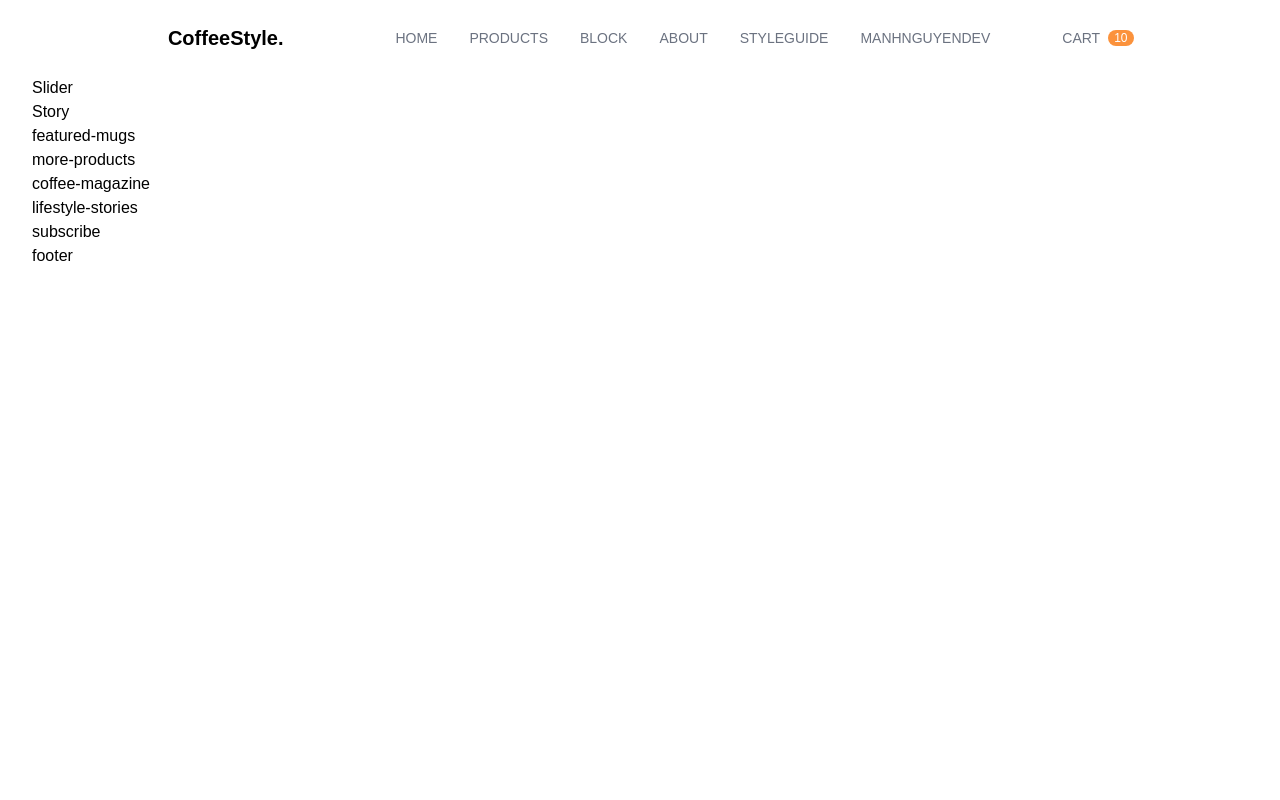
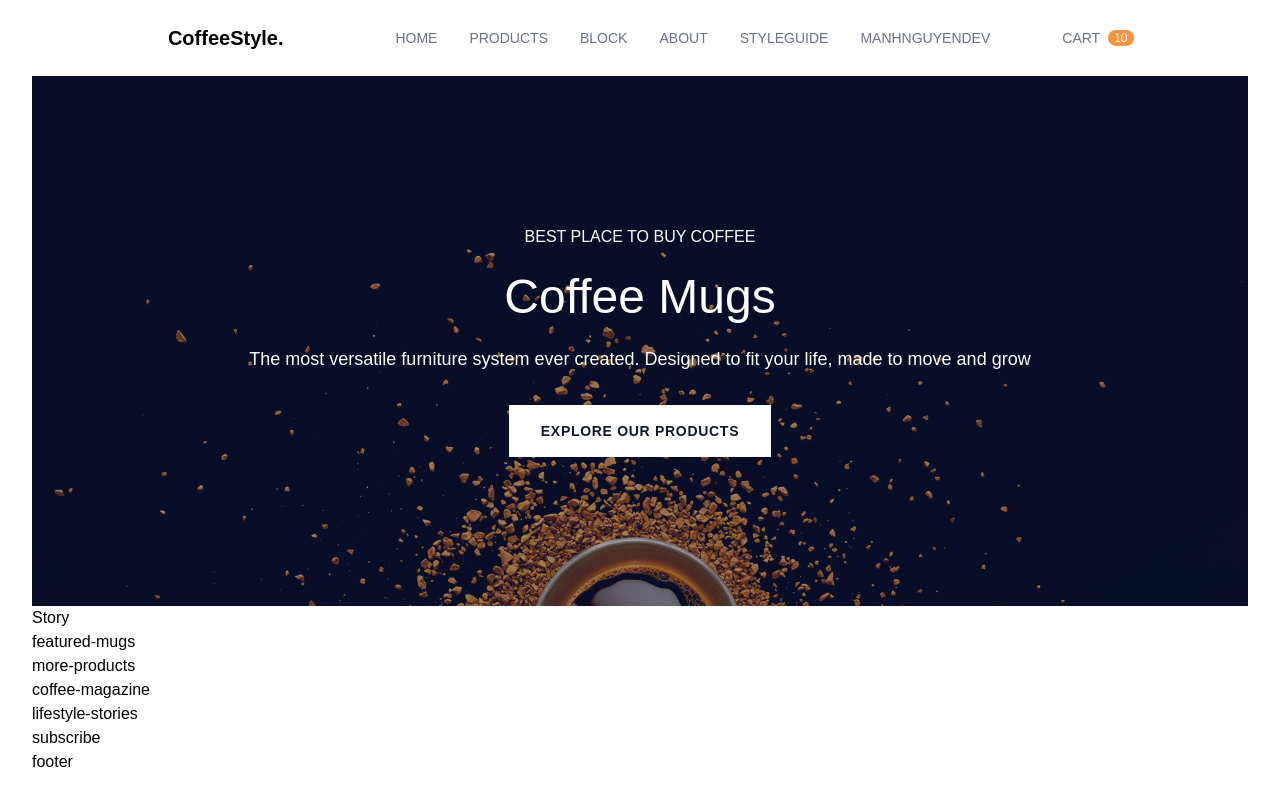
Before and after one commit to JiyeonVui/TailwindCSS_Tur, a website: page tailwindCSS-coffee-style/public/index.html in a window 1280 px wide. Drawn offline with Linux system fonts and the light colour scheme.

Commit message:
Slider content

```diff
--- a/tailwindCSS-coffee-style/public/index.html
+++ b/tailwindCSS-coffee-style/public/index.html
@@ -53,7 +53,22 @@
         </header>
 
         <main>
-          <div class="slider">Slider</div>
+
+          <div class="slider h-[530px] bg-[url('./Images/bg-slider.jpg')] bg-cover bg-no-repeat bg-bottom">
+            <div class="w-full h-full flex justify-center items-center bg-gray-900 bg-opacity-40">
+              <div class="mx-16 text-white text-center">
+                <div class="uppercase mb-6">Best place to buy Coffee</div>
+                <div class="font-medium text-5xl mb-6">Coffee Mugs</div>
+                <div class="font-medium text-lg mb-8">The most versatile furniture system ever created. Designed to fit your life, made to move and grow</div>
+                <div class="flex justify-center">
+                  <div class="font-semibold text-sm uppercase bg-white text-gray-900 w-max tracking-wider py-4 px-8 cursor-pointer hover:bg-opacity-95">
+                    Explore Our Products
+                  </div>
+                </div>
+              </div>
+            </div>
+          </div>
+
           <div class="story">Story</div>
           <div class="featured-mugs">featured-mugs</div>
           <div class="more-products">more-products</div>
--- a/tailwindCSS-coffee-style/tailwind.config.js
+++ b/tailwindCSS-coffee-style/tailwind.config.js
@@ -17,6 +17,9 @@ module.exports = {
       },
       animation: {
         slideDown: 'slideDown .4s ease-in-out'
+      },
+      backgroundImage: {
+        "slider-bg": 'url("./Images/bg-slider.jpg")'
       }
     },
   },
```
Also changed, not shown: tailwindCSS-coffee-style/public/Images/bg-slider.jpg (added), tailwindCSS-coffee-style/public/output.css.
